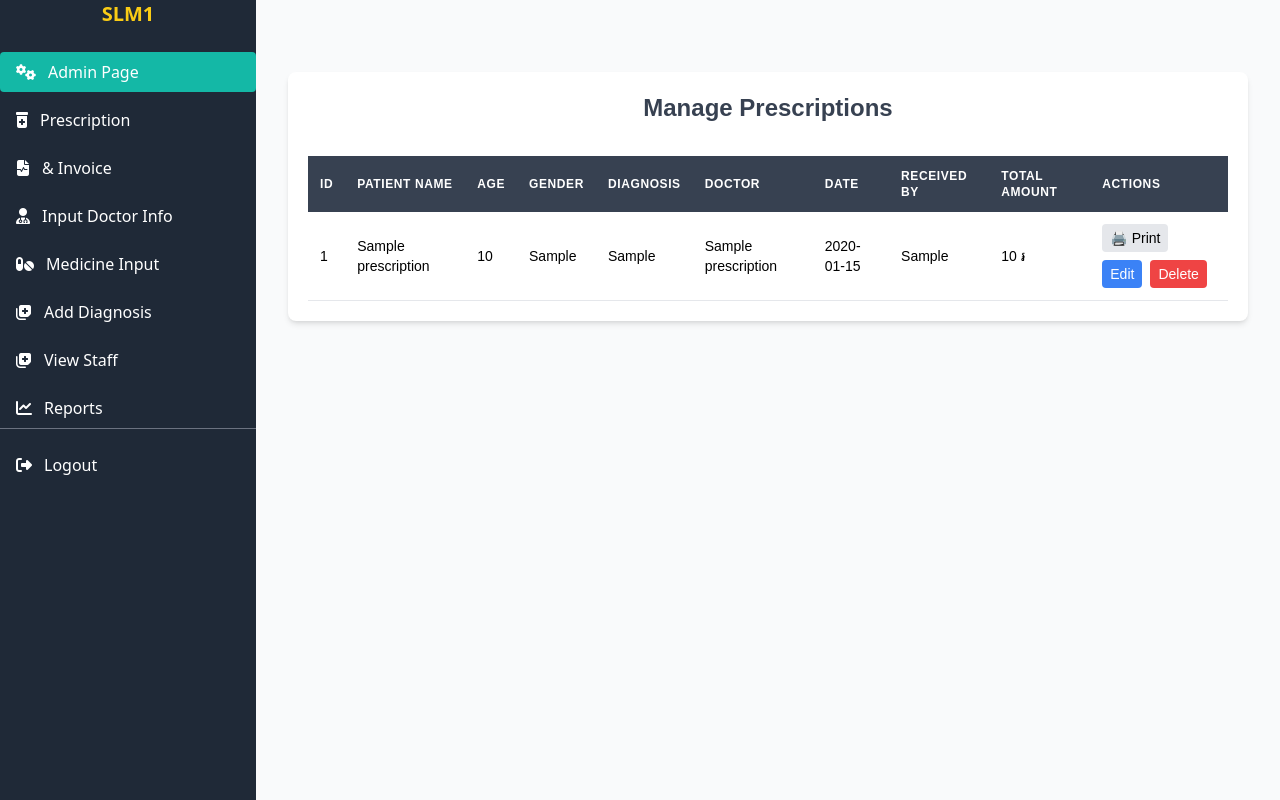
After one commit to reatreysem168/Sokleap-Project, a PHP site: page /manage_prescription.php in a window 1280 px wide. The commit adds this page. Run offline with PHP 8.4, Linux system fonts and the light colour scheme; the visitor is signed in with stand-in values (Sample User, id 1); data comes from the database, SQL or seed files in the repository; tables that the repository leaves empty hold one stand-in row (values such as "Sample post"); some libraries are stand-ins or nearby versions.

Commit message:
update prescription manage

```diff
--- a/clinic_db_schema.sql
+++ b/clinic_db_schema.sql
@@ -40,6 +40,7 @@ CREATE TABLE IF NOT EXISTS invoices (
   created_at TIMESTAMP DEFAULT CURRENT_TIMESTAMP,
   FOREIGN KEY (prescription_id) REFERENCES prescriptions(id) ON DELETE CASCADE
 );
+select * from invoices;
 -- Table: medicine_prices
 CREATE TABLE IF NOT EXISTS medicine_prices (
   id INT AUTO_INCREMENT PRIMARY KEY,
--- /dev/null
+++ b/manage_page/index.php
@@ -0,0 +1,141 @@
+<?php
+$conn = new mysqli('localhost', 'root', '', 'clinic_db');
+if ($conn->connect_error) {
+    die("Connection failed: " . $conn->connect_error);
+}
+
+$sql = "
+SELECT
+  p.id AS prescription_id,
+  p.patient_name,
+  p.age,
+  p.gender,
+  p.diagnosis,
+  p.doctor_name,
+  p.date,
+  GROUP_CONCAT(DISTINCT CONCAT(
+    m.name, ': ', m.quantity, ' (',
+    COALESCE(m.morning, ''), '-',
+    COALESCE(m.afternoon, ''), '-',
+    COALESCE(m.evening, ''), '-',
+    COALESCE(m.night, ''), ') - ',
+    COALESCE(m.instructions, '')
+  ) SEPARATOR '; ') AS medicines,
+  MAX(inv.receive_by) AS receive_by,
+  MAX(inv.total_amount) AS total_amount,
+  GROUP_CONCAT(DISTINCT CONCAT(mp.name, ': ', mp.price) SEPARATOR ', ') AS medicine_prices
+FROM prescriptions p
+LEFT JOIN medicines m ON p.id = m.prescription_id
+LEFT JOIN invoices inv ON p.id = inv.prescription_id
+LEFT JOIN medicine_prices mp ON m.name = mp.name
+GROUP BY p.id, p.patient_name, p.age, p.gender, p.diagnosis, p.doctor_name, p.date
+ORDER BY p.date DESC
+";
+
+$result = $conn->query($sql);
+?>
+<!DOCTYPE html>
+<html lang="en">
+<head>
+    <meta charset="UTF-8" />
+    <meta name="viewport" content="width=device-width, initial-scale=1" />
+    <title>Manage Prescriptions</title>
+    <script src="https://cdn.tailwindcss.com"></script>
+</head>
+<body class="bg-gray-50">
+
+<div class="container mx-auto max-w-95p my-10 bg-white p-5 rounded-lg shadow-md">
+    <h2 class="text-center text-gray-700 mb-8 text-2xl font-semibold">Manage Prescriptions</h2>
+
+    <div class="overflow-x-auto">
+        <table class="w-full">
+            <thead class="bg-gray-700 text-white">
+            <tr>
+                <th class="px-3 py-3 text-left text-xs uppercase tracking-wider">ID</th>
+                <th class="px-3 py-3 text-left text-xs uppercase tracking-wider">Patient Name</th>
+                <th class="px-3 py-3 text-left text-xs uppercase tracking-wider">Age</th>
+                <th class="px-3 py-3 text-left text-xs uppercase tracking-wider">Gender</th>
+                <th class="px-3 py-3 text-left text-xs uppercase tracking-wider">Diagnosis</th>
+                <th class="px-3 py-3 text-left text-xs uppercase tracking-wider">Doctor</th>
+                <th class="px-3 py-3 text-left text-xs uppercase tracking-wider">Date</th>
+                <th class="px-3 py-3 text-left text-xs uppercase tracking-wider">Received By</th>
+                <th class="px-3 py-3 text-left text-xs uppercase tracking-wider">Total Amount</th>
+                <th class="px-3 py-3 text-left text-xs uppercase tracking-wider">Actions</th>
+            </tr>
+            </thead>
+            <tbody>
+            <?php if ($result && $result->num_rows > 0): ?>
+                <?php while ($row = $result->fetch_assoc()): ?>
+                    <tr class="border-b border-gray-200 hover:bg-blue-50 transition-colors">
+                        <td class="px-3 py-3 text-sm" data-label="ID"><?= htmlspecialchars($row['prescription_id'] ?? '') ?></td>
+                        <td class="px-3 py-3 text-sm" data-label="Patient Name"><?= htmlspecialchars($row['patient_name'] ?? '') ?></td>
+                        <td class="px-3 py-3 text-sm" data-label="Age"><?= htmlspecialchars($row['age'] ?? '') ?></td>
+                        <td class="px-3 py-3 text-sm" data-label="Gender"><?= htmlspecialchars($row['gender'] ?? '') ?></td>
+                        <td class="px-3 py-3 text-sm" data-label="Diagnosis"><?= htmlspecialchars($row['diagnosis'] ?? '') ?></td>
+                        <td class="px-3 py-3 text-sm" data-label="Doctor"><?= htmlspecialchars($row['doctor_name'] ?? '') ?></td>
+                        <td class="px-3 py-3 text-sm" data-label="Date"><?= htmlspecialchars($row['date'] ?? '') ?></td>
+                        <td class="px-3 py-3 text-sm" data-label="Received By"><?= htmlspecialchars($row['receive_by'] ?? '') ?></td>
+                        <td class="px-3 py-3 text-sm" data-label="Total Amount"><?= number_format($row['total_amount'] ?? 0) ?> ៛</td>
+                        <td class="px-3 py-3 text-sm" data-label="Actions">
+                            <div class="flex flex-wrap gap-2">
+                                <a href="print_prescription.php" class="px-2 py-1 text-sm rounded bg-gray-200 hover:bg-gray-300 transition-colors">🖨️ Print</a>
+                                <a href="edit.php?id=<?= htmlspecialchars($row['prescription_id'] ?? '') ?>" class="px-2 py-1 text-sm rounded text-white bg-blue-500 hover:bg-blue-600 transition-colors">Edit</a>
+                                <a href="delete.php?id=<?= htmlspecialchars($row['prescription_id'] ?? '') ?>" onclick="return confirm('Are you sure you want to delete this prescription?');" class="px-2 py-1 text-sm rounded text-white bg-red-500 hover:bg-red-600 transition-colors">Delete</a>
+                            </div>
+                        </td>
+                    </tr>
+                <?php endwhile; ?>
+            <?php else: ?>
+                <tr>
+                    <td colspan="12" class="text-center py-5">No records found.</td>
+                </tr>
+            <?php endif; ?>
+            </tbody>
+        </table>
+    </div>
+</div>
+
+<!-- Mobile responsive styles -->
+<style>
+    @media (max-width: 1000px) {
+        table, thead, tbody, th, td, tr {
+            display: block;
+        }
+
+        thead tr {
+            display: none;
+        }
+
+        tbody tr {
+            background-color: #fff;
+            margin-bottom: 20px;
+            border-radius: 10px;
+            padding: 10px;
+            box-shadow: 0 2px 6px rgba(0, 0, 0, 0.1);
+        }
+
+        tbody td {
+            position: relative;
+            padding-left: 50%;
+            text-align: left;
+            border: none;
+            border-bottom: 1px solid #eee;
+        }
+
+        tbody td:before {
+            content: attr(data-label);
+            position: absolute;
+            left: 15px;
+            font-weight: 600;
+            color: #555;
+            white-space: nowrap;
+        }
+
+        .flex {
+            justify-content: start;
+        }
+    }
+</style>
+
+</body>
+</html>
--- /dev/null
+++ b/manage_prescription.php
@@ -0,0 +1,58 @@
+<?php
+require 'db_connect.php';
+$medicineList = [];
+$doctorList = [];
+$cashierList = [];
+try {
+    $stmt = $pdo->prepare("SELECT full_name FROM staff WHERE department != 'Doctor' ORDER BY full_name ASC");
+    $stmt->execute();
+    $cashierList = $stmt->fetchAll(PDO::FETCH_COLUMN);
+} catch (PDOException $e) {
+    echo "Database error: " . $e->getMessage();
+}
+try {
+    $stmt = $pdo->prepare("SELECT full_name FROM staff WHERE department = 'Doctor' ORDER BY full_name ASC");
+    $stmt->execute();
+    $doctorList = $stmt->fetchAll(PDO::FETCH_COLUMN);
+} catch (PDOException $e) {
+    echo "Database error: " . $e->getMessage();
+}
+try {
+    $stmt = $pdo->query("SELECT name FROM medicine_prices ORDER BY name ASC");
+    $medicineList = $stmt->fetchAll(PDO::FETCH_COLUMN);
+} catch (PDOException $e) {
+    echo "Database error: " . $e->getMessage();
+}
+$diagnosisList = [];
+try {
+    $stmt = $pdo->query("SELECT name FROM diagnoses ORDER BY name ASC");
+    $diagnosisList = $stmt->fetchAll(PDO::FETCH_COLUMN);
+} catch (PDOException $e) {
+    echo "Database error: " . $e->getMessage();
+}
+?>
+<!DOCTYPE html>
+<html lang="km">
+<head>
+    <meta charset="UTF-8"/>
+    <meta name="viewport" content="width=device-width, initial-scale=1"/>
+    <title>វេជ្ជបញ្ជា (Prescription Form)</title>
+    <script src="https://cdn.tailwindcss.com"></script>
+    <link rel="stylesheet" href="https://cdnjs.cloudflare.com/ajax/libs/font-awesome/6.4.0/css/all.min.css"/>
+    <style>
+        .khmer-font {
+            font-family: 'Khmer OS Battambang', 'Khmer OS Battambang', 'Khmer', sans-serif;
+        }
+    </style>
+</head>
+<body class="bg-gray-100 font-sans">
+<div class="flex min-h-screen">
+    <!-- Sidebar -->
+    <?php include 'sidebar.php'; ?>
+    <!-- Main Content -->
+    <div class="ml-64 p-8 flex-1 p-6 overflow-y-auto bg-gray-50 khmer-font">
+       <?php include 'manage_page/index.php' ?>
+    </div>
+</div>
+</body>
+</html>
--- a/sidebar.php
+++ b/sidebar.php
@@ -27,7 +27,7 @@ $current_page = basename($_SERVER['PHP_SELF']);
                 <?php
                 $menu_items = [
                     [
-                        'url' => 'Manage Page/index.php',
+                        'url' => 'manage_prescription.php',
                         'icon' => 'fa-cogs',
                         'text' => 'Admin Page'
                     ],
```
Also changed, not shown: Manage Page/index.php (deleted, +0 -238 lines), manage_page/delete.php (renamed from Manage Page/delete.php), manage_page/edit.php (renamed from Manage Page/edit.php), manage_page/print_prescription.php (renamed from Manage Page/print_prescription.php), manage_page/update.php (renamed from Manage Page/update.php), uploads/1752914636_py.png (added), uploads/1752914683_1692261810930.jpg (added), uploads/1752914725_car.jpg (added), uploads/1752914767_car3.jpg (added).
